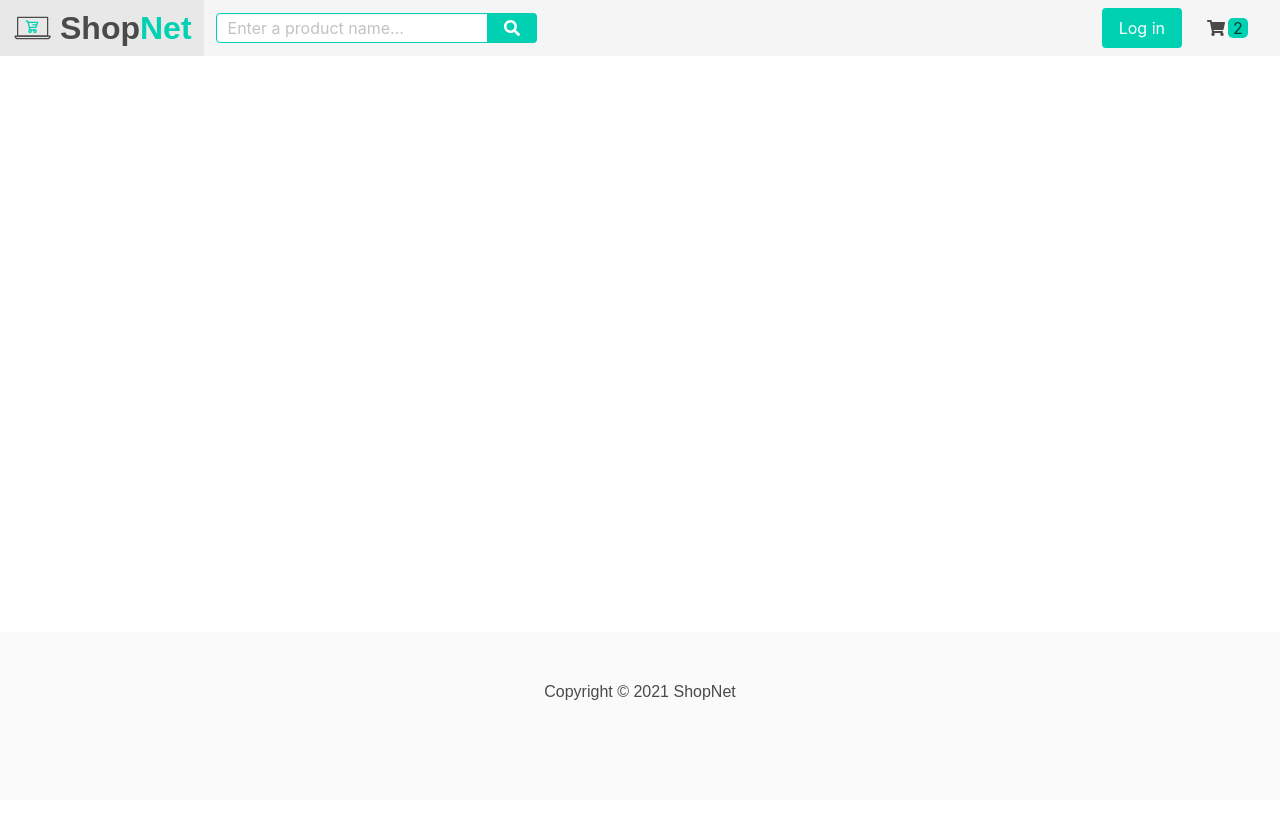
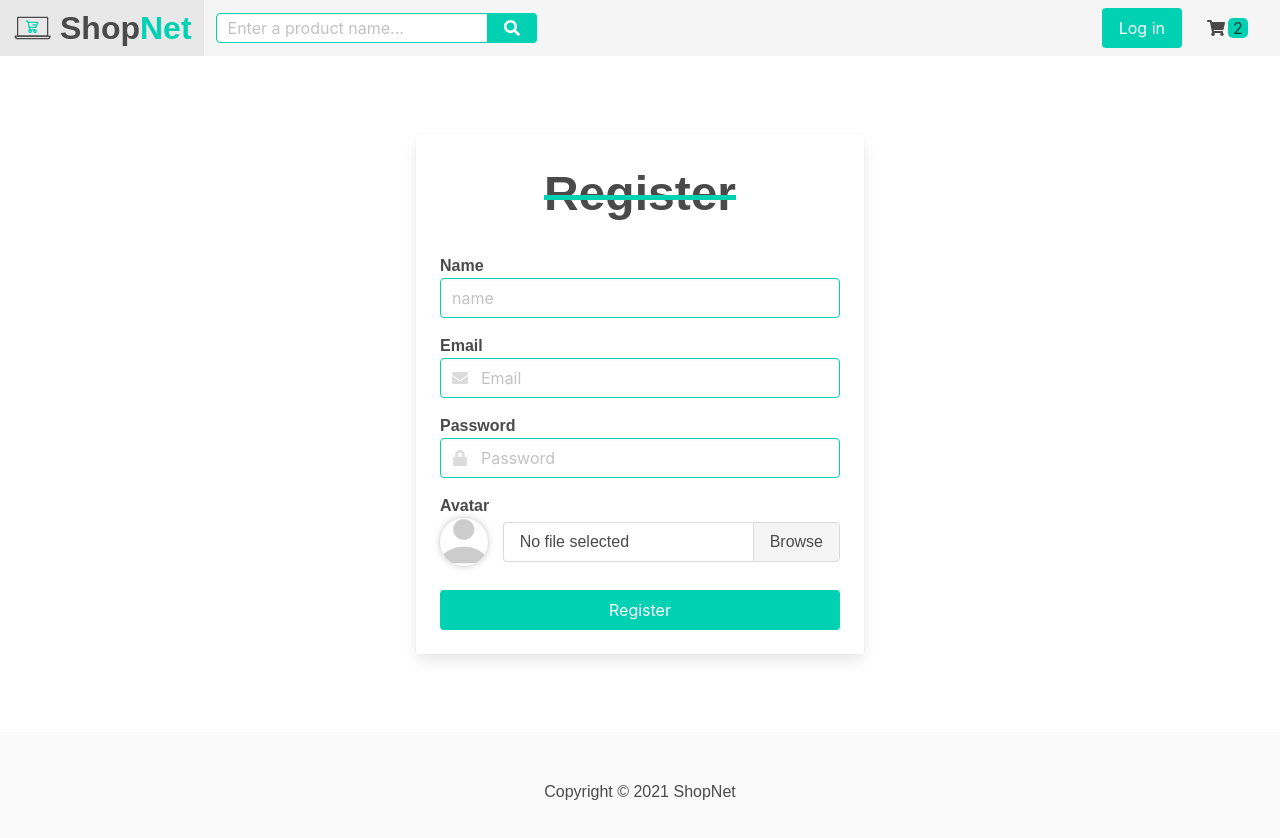
Before and after one commit to mickelelkhoury/ShopNet, a React (Create React App) app in the folder client/: page /register in a window 1280 px wide. Shown: the top 838 px of the page. Before the commit the page ends 800 px from the top, so only its background shows below. Built offline with nearby package versions, Linux system fonts and the light colour scheme; a web font is replaced by a local one.

Commit message:
added register page

```diff
--- a/client/src/App.js
+++ b/client/src/App.js
@@ -15,6 +15,7 @@ import ProductDetails from './pages/product/ProductDetails';
 
 // AUTH PAGES
 import Login from './pages/auth/Login';
+import Register from './pages/auth/Register';
 
 function App() {
 	return (
@@ -32,6 +33,7 @@ function App() {
 						<Route exact path='/product/:id' component={ProductDetails} />
 
 						<Route exact path='/login' component={Login} />
+						<Route exact path='/register' component={Register} />
 					</Switch>
 				</div>
 				<Footer />
--- /dev/null
+++ b/client/src/pages/auth/Register.js
@@ -0,0 +1,142 @@
+import React, { useEffect, useState } from 'react';
+import { Formik, Form } from 'formik';
+import * as Yup from 'yup';
+import { useHistory } from 'react-router-dom';
+import { FontAwesomeIcon } from '@fortawesome/react-fontawesome';
+import { faEnvelope, faLock } from '@fortawesome/free-solid-svg-icons';
+
+// REDUX
+import { connect } from 'react-redux';
+import authActions from '../../redux/actions/authActions';
+
+// SCSS
+import './auth.scss';
+
+// COMPONENTS
+import MetaData from '../../components/layout/MetaData';
+import MainTextHeader from '../../components/headers/MainTextHeader';
+import TextField from '../../components/Form/TextField';
+
+// IMAGES
+import avatar from '../../assets/images/user.png';
+
+const registerSchema = Yup.object().shape({
+	name: Yup.string().required('Name is required'),
+	email: Yup.string().email('Invalid email').required('Email is required'),
+	password: Yup.string()
+		.matches(
+			/^(?=.*[a-zA-Z])(?=.*[0-9])(?=.*[!@#$%^&*])(?=.{8,})/,
+			'Invalid password'
+		)
+		.required('Password is required'),
+});
+
+export const Register = ({ register, registerLoading }) => {
+	const history = useHistory();
+
+	const values = {
+		name: '',
+		email: '',
+		password: '',
+		avatar: '',
+	};
+
+	const [avatarPreview, setAvatarPreview] = useState(avatar);
+
+	const handleSubmit = (value) => {
+		register(value, history);
+	};
+
+	return (
+		<>
+			<MetaData title='Register' />
+			<section className='container py-6 px-6-mobile px-3'>
+				<div className='card'>
+					<div className='card-content'>
+						<MainTextHeader title='Register' />
+						<Formik
+							initialValues={values}
+							onSubmit={handleSubmit}
+							validationSchema={registerSchema}
+						>
+							{(formik) => (
+								<Form>
+									<div className='login-form-field mt-5'>
+										<TextField
+											name='name'
+											type='text'
+											label='Name'
+											placeholder='name'
+										/>
+									</div>
+									<div className='login-form-field'>
+										<TextField
+											name='email'
+											type='email'
+											label='Email'
+											placeholder='Email'
+											icon={<FontAwesomeIcon icon={faEnvelope} />}
+										/>
+									</div>
+									<div className='login-form-field'>
+										<TextField
+											name='password'
+											type='password'
+											label='Password'
+											placeholder='Password'
+											icon={<FontAwesomeIcon icon={faLock} />}
+										/>
+									</div>
+									<div className='login-form-field-file'>
+										<label
+											className='label m-0 has-text-grey-dark'
+											htmlFor='avatar'
+										>
+											Avatar
+										</label>
+										<div className='file-field'>
+											<figure class='image is-48x48'>
+												<img
+													className='is-rounded avatar-img'
+													src={avatarPreview}
+													alt='avatar'
+												/>
+											</figure>
+											<div class='file has-name is-right'>
+												<label class='file-label'>
+													<input class='file-input' type='file' name='avatar' />
+													<span class='file-cta'>
+														<span class='file-label'>Browse</span>
+													</span>
+													<span class='file-name'>No file selected</span>
+												</label>
+											</div>
+										</div>
+									</div>
+									<button
+										className={`button is-primary w-100 ${
+											registerLoading && 'is-loading'
+										}`}
+										type='submit'
+									>
+										Register
+									</button>
+								</Form>
+							)}
+						</Formik>
+					</div>
+				</div>
+			</section>
+		</>
+	);
+};
+
+const mapStateToProps = (state) => ({
+	registerLoading: state.auth.registerLoading,
+});
+
+const mapDispatchToProps = (dispatch) => ({
+	register: (data, history) => dispatch(authActions.register(data, history)),
+});
+
+export default connect(mapStateToProps, mapDispatchToProps)(Register);
--- a/client/src/pages/auth/auth.scss
+++ b/client/src/pages/auth/auth.scss
@@ -7,3 +7,29 @@
 		width: 250px;
 	}
 }
+
+.login-form-field-file {
+	width: 400px;
+	display: flex;
+	flex-direction: column;
+	margin-bottom: 1.5rem;
+
+	@media (max-width: 480px) {
+		width: 250px;
+	}
+	.file-field {
+		display: flex;
+		align-items: center;
+		justify-content: space-between;
+
+		.avatar-img {
+			box-shadow: 0px 0px 6px rgba($color: #888888, $alpha: 0.5);
+		}
+
+		.file {
+			.file-name {
+				width: 250px;
+			}
+		}
+	}
+}
--- a/client/src/redux/actions/authActions.js
+++ b/client/src/redux/actions/authActions.js
@@ -32,7 +32,7 @@ export const CLEAR_MESSAGES = 'CLEAR_MESSAGES';
 
 const actions = {
 	// REGISTER
-	register: (data) => async (dispatch) => {
+	register: (data, history) => async (dispatch) => {
 		try {
 			dispatch({
 				type: REGISTER_REQUEST,
```
Also changed, not shown: client/src/assets/images/user.png (added).
